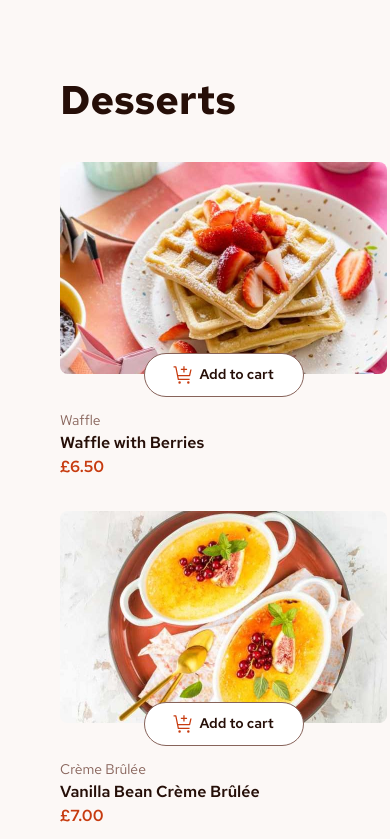
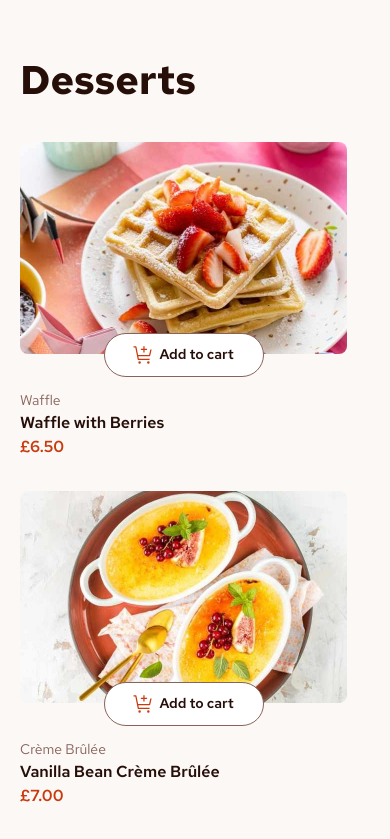
Before and after one commit to anetakasprzak/fm-product-list-cart, a React (Vite) app: page / in a window 390 px wide. Shown: the top 839 px of the page. Built offline with nearby package versions, Linux system fonts and the light colour scheme.

Commit message:
fix mobile cart media queries

```diff
--- a/src/App.tsx
+++ b/src/App.tsx
@@ -4,8 +4,8 @@ import { fakeData } from "./data";
 
 function App() {
   return (
-    <div className="bg-[#FCF8F6] p-[8.8rem] lg:py-[7rem] lg:px-[6rem]">
-      <div className="flex lg:flex-col">
+    <div className="bg-[#FCF8F6] p-[8.8rem] lg:py-[7rem] lg:px-[6rem] xsm:py-[5rem] xsm:px-[2rem]">
+      <div className="flex lg:flex-col lg:items-center">
         <div className="flex flex-col lg:mb-[6rem]">
           <h1 className="text-[#260F08] font-[700] text-[4rem] mb-[3.2rem]">
             Desserts
```
